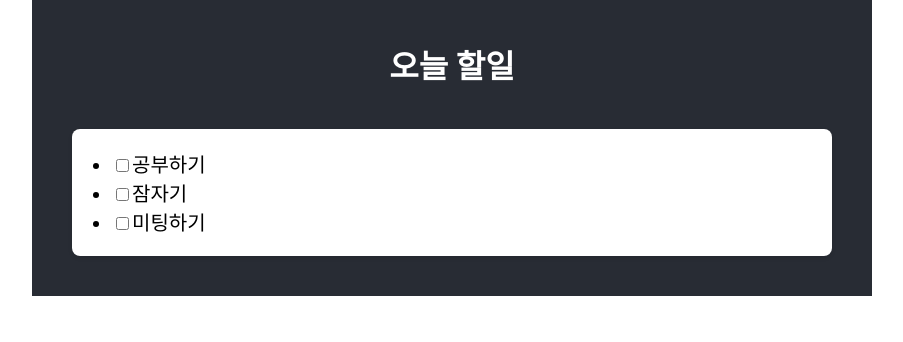
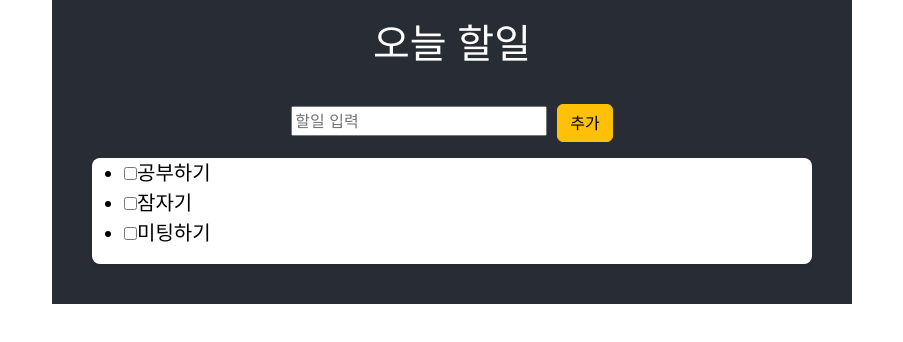
Before and after one commit to Kim-Hyunhee/todolist, a React (Create React App) app: page / in a window 1280 px wide. Shown: the top 342 px of the page, without its empty margins (188-1091 px from the left). Built offline with nearby package versions, Linux system fonts and the light colour scheme.

Commit message:
새로운 게시물 추가하기

```diff
--- a/package.json
+++ b/package.json
@@ -10,7 +10,9 @@
     "@types/node": "^16.18.115",
     "@types/react": "^18.3.12",
     "@types/react-dom": "^18.3.1",
+    "bootstrap": "^5.3.3",
     "react": "^18.3.1",
+    "react-bootstrap": "^2.10.5",
     "react-dom": "^18.3.1",
     "react-scripts": "5.0.1",
     "typescript": "^4.9.5",
--- a/public/index.html
+++ b/public/index.html
@@ -24,6 +24,12 @@
       work correctly both with client-side routing and a non-root public URL.
       Learn how to configure a non-root public URL by running `npm run build`.
     -->
+    <link
+      rel="stylesheet"
+      href="https://cdn.jsdelivr.net/npm/bootstrap@5.3.2/dist/css/bootstrap.min.css"
+      integrity="sha384-T3c6CoIi6uLrA9TneNEoa7RxnatzjcDSCmG1MXxSR1GAsXEV/Dwwykc2MPK8M2HN"
+      crossorigin="anonymous"
+    />
     <title>React App</title>
   </head>
   <body>
--- a/src/Todolist.tsx
+++ b/src/Todolist.tsx
@@ -1,4 +1,5 @@
 import React, { useState } from "react";
+import { Button } from "react-bootstrap";
 
 type Todo = {
   id: number;
@@ -16,6 +17,8 @@
     { id: 3, text: "미팅하기", isChecked: false },
   ]);
 
+  const [newTodo, setNewTodo] = useState<string>("");
+
   const handleCheckedChange = (itemId: number) => {
     setTodos((prevItems) =>
       prevItems.map((item) =>
@@ -24,11 +27,30 @@
     );
   };
 
+  const addTodo = () => {
+    if (newTodo.trim() !== "") {
+      setTodos([...todos, { id: Date.now(), text: newTodo, isChecked: false }]);
+      setNewTodo("");
+    }
+  };
+
   return (
     <div>
       <h1>{title}</h1>
       <p></p>
       <div className="container">
+        <div>
+          <input
+            type="text"
+            placeholder="할일 입력"
+            style={{ marginRight: "10px", writingMode: "horizontal-tb" }}
+            onChange={(e) => setNewTodo(e.target.value)}
+          />
+          <Button variant="warning" onClick={addTodo}>
+            추가
+          </Button>
+        </div>
+        <p></p>
         <div className="board">
           <ul>
             {todos.map((todo) => (
```
Also changed, not shown: 1 other file (tests, documents, lock files or other folders).
